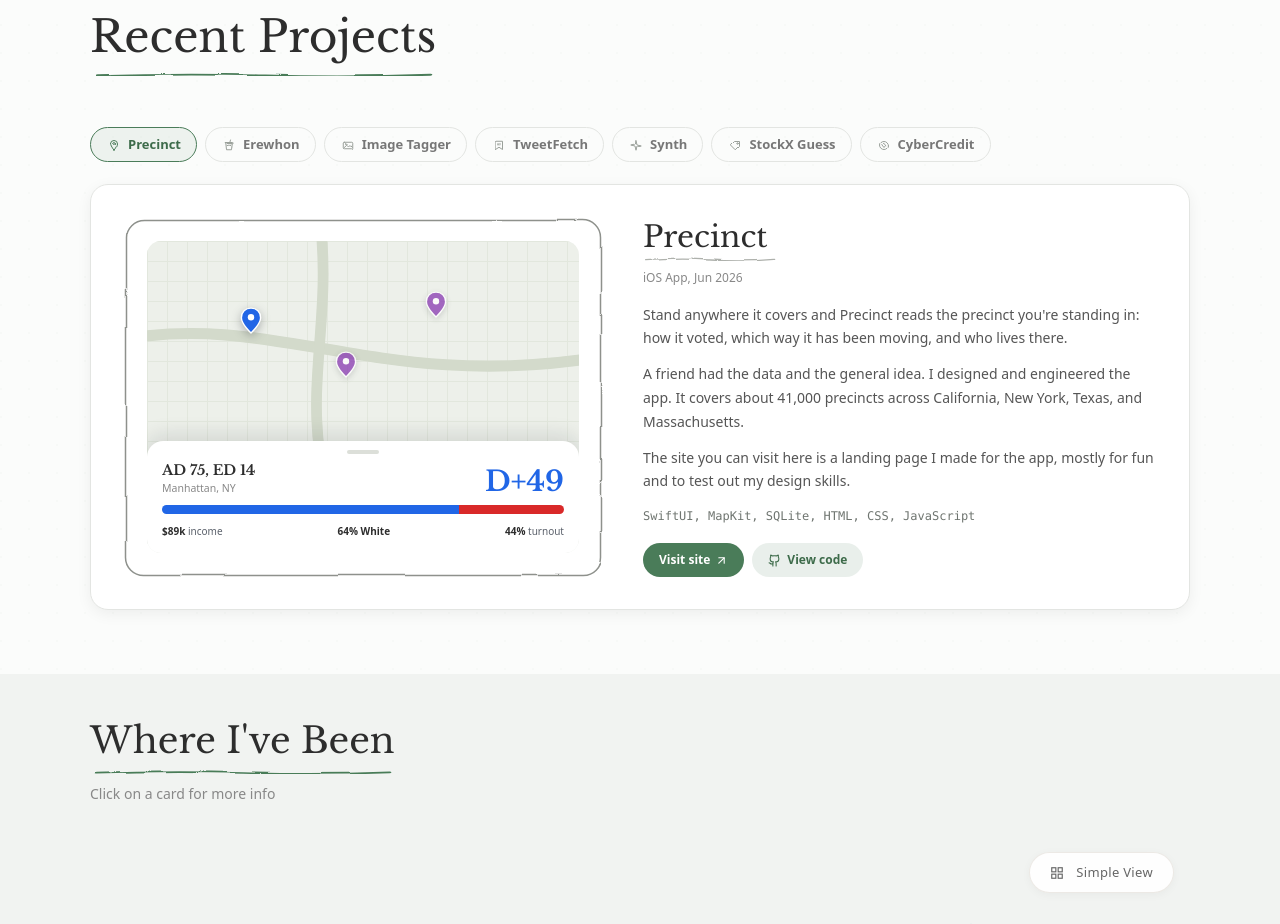
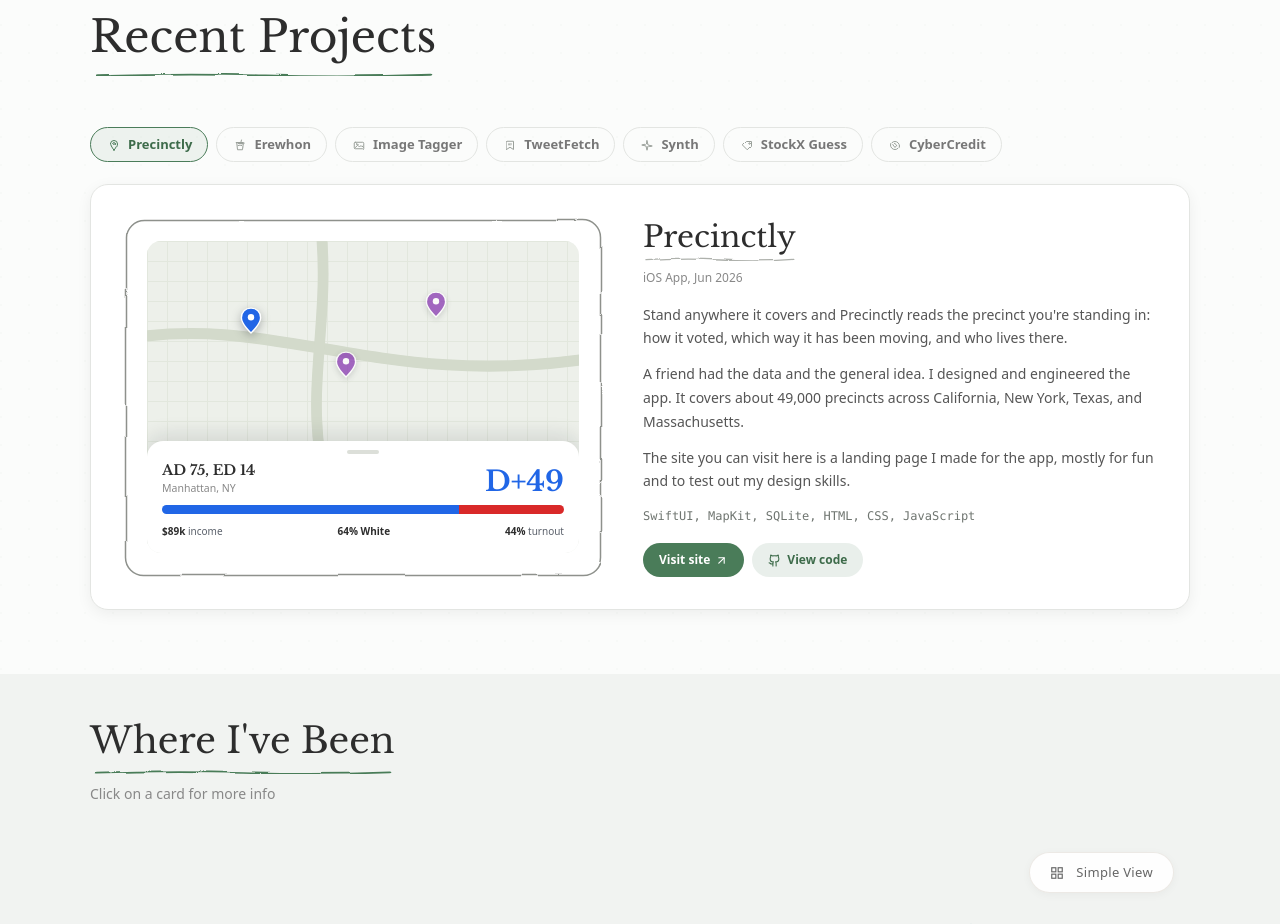
Before and after one commit to gaoe03/personalwebsite, a React (Vite) app: page / in a window 1280 px wide. Shown: the part 860-1784 px from the top of the page. Built offline with nearby package versions, Linux system fonts and the light colour scheme.

Commit message:
precinctly name change

```diff
--- a/src/App.jsx
+++ b/src/App.jsx
@@ -120,11 +120,11 @@ const IconMapPin = (p) => <ProjIcon {...p} paths={`<path d="M32 53 C22 39 18 31
 
 const projects = [
   {
-    id: 'precinct', title: 'Precinct', desc: 'Reads the political lean and demographics of the precinct you\'re standing in', icon: IconMapPin, tech: ['SwiftUI', 'MapKit', 'SQLite', 'HTML', 'CSS', 'JavaScript'], link: 'https://precinct.ethangao.xyz/', repo: 'https://github.com/gaoe03/precinct', live: true, type: 'Jun 2026',
+    id: 'precinct', title: 'Precinctly', desc: 'Reads the political lean and demographics of the precinct you\'re standing in', icon: IconMapPin, tech: ['SwiftUI', 'MapKit', 'SQLite', 'HTML', 'CSS', 'JavaScript'], link: 'https://precinct.ethangao.xyz/', repo: 'https://github.com/gaoe03/precinctly', live: true, type: 'Jun 2026',
     category: 'iOS App',
-    fullDesc: `Stand anywhere it covers and Precinct reads the precinct you're standing in: how it voted, which way it has been moving, and who lives there.
-
-A friend had the data and the general idea. I designed and engineered the app. It covers about 41,000 precincts across California, New York, Texas, and Massachusetts.
+    fullDesc: `Stand anywhere it covers and Precinctly reads the precinct you're standing in: how it voted, which way it has been moving, and who lives there.
+
+A friend had the data and the general idea. I designed and engineered the app. It covers about 49,000 precincts across California, New York, Texas, and Massachusetts.
 
 The site you can visit here is a landing page I made for the app, mostly for fun and to test out my design skills.` },
   {
```
